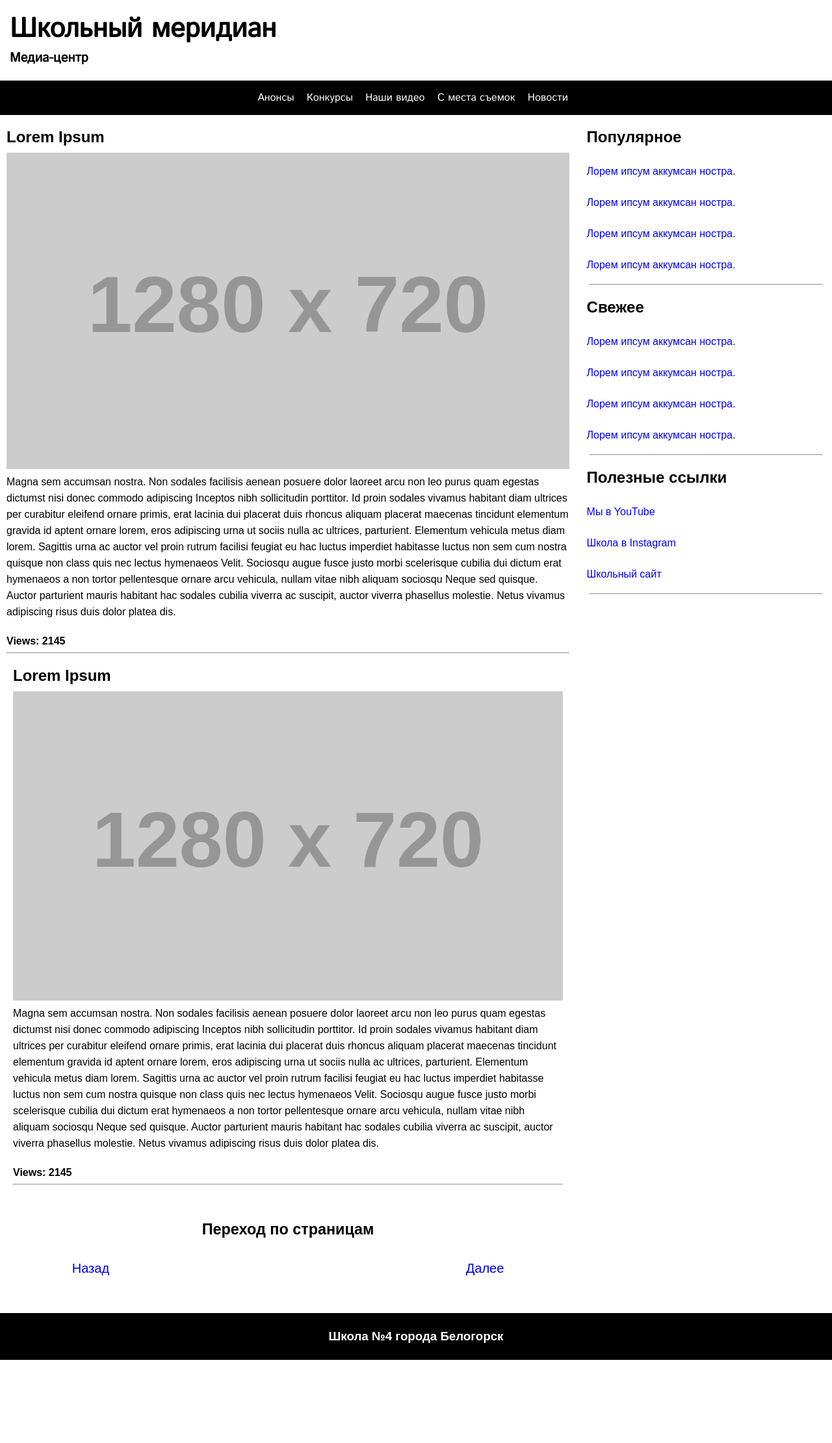
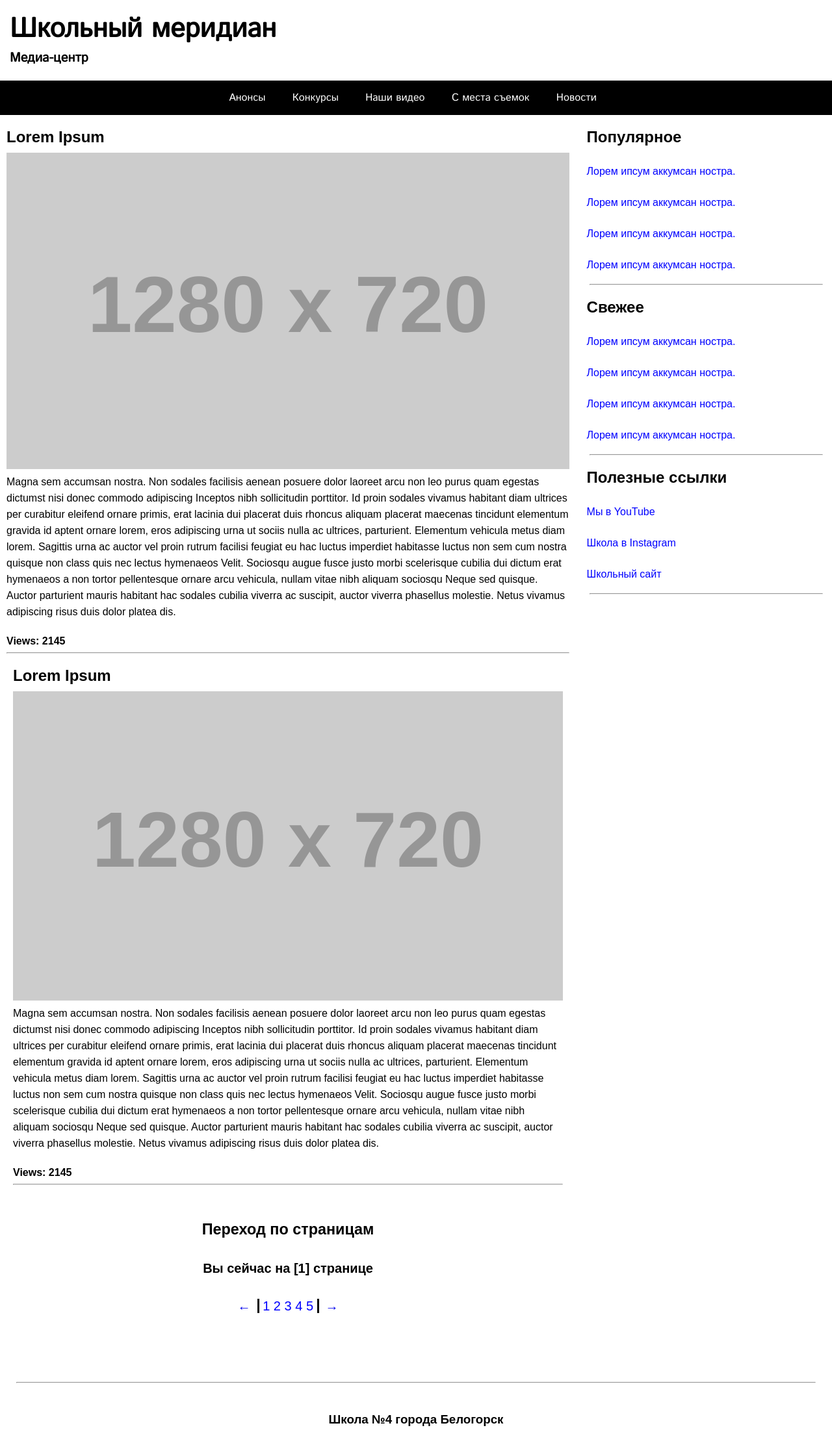
Before and after one commit to mon1c-0/mon1c-0.github.io, a PHP site: page / in a window 1280 px wide. Shown: the whole page at 65% size. Before the commit the page ends 2093 px from the top, so only its background shows below. Run offline with PHP 8.4, Linux system fonts and the light colour scheme; grey boxes labelled with a size stand in for pictures from a placeholder-image service; some libraries are stand-ins or nearby versions.

Commit message:
Update 10.05.20

```diff
--- a/css/style.css
+++ b/css/style.css
@@ -107,15 +107,17 @@ header {
 .subheader__category {
 	text-decoration: none;
 	color: #fff;
+	border-style: solid;
+	border-color: #000;
 	margin-right: 10px;
-	padding: 2px;
-	border-radius: 2px;
+	padding: 5px 10px;
+	transition: 0.3s;
 }
 
 .subheader__category:hover {
 	background: #fff;
 	color: #000;
-	text-decoration: underline;
+	border-radius: 25px;
 }
 
 .article__block {
@@ -183,6 +185,7 @@ aside {
 	padding: 35px;
 	font-size: 20px;
 	text-decoration: none;
+	max-height: 100%;
 }
 
 
@@ -191,31 +194,65 @@ aside {
 	padding-bottom: 35px;
 }
 
+
+.pagination__fastlinkBase {
+	text-align: center;
+}
+
+.pagination__fastlink {
+	text-align: center;
+}
+
+.pagination__fastlink:hover {
+	text-align: center;
+}
+
+.pagination__next {
+	padding-left: 10px;
+	border-left-style: solid;
+	border-left-width: 3px;
+	border-left-color: #000;
+}
+
 .pagination__previous {
-	float: left;
+	padding-right: 10px;
+	border-right-style: solid;
+	border-right-width: 3px;
+	border-right-color: #000;
+}
+
+.pagination__arrow {
+	transition: 0.3s;
 	text-decoration: none;
 }
 
-.pagination__next {
-	float: right;
-	text-decoration: none;
+.paghref{
+	transition: 0.3s;
 }
 
+.paghref:hover {
+	padding-left: 15px;
+	padding-right: 15px;
+}
+
+
 .pagination__previous:hover {
-
-	text-decoration: underline;
+	padding-right: 40px;
 }
 
 .pagination__next:hover {
+	padding-left: 40px;
+}
 
-	text-decoration: underline;
+.paghref {
+	text-decoration: none;
+	color: blue;
 }
 
 footer {
 	margin-top: 45px;
 	text-align: center;
-	color: #fff;
-	background-color: #000;
+	color: #000;
 	padding: 25px;
 	margin-bottom: 0px;
 }
@@ -224,3 +261,7 @@ footer {
 	margin: 0px;
 	padding: 0px;
 }
+
+.footer__hr {
+	margin-bottom: 45px;
+}
--- a/index.html
+++ b/index.html
@@ -143,13 +143,25 @@
 
 <nav class="pagination">
 	<h3 class="pagination__title">Переход по страницам</h3>
-	<a class="pagination__previous" href="#">Назад</a>
-	<a class="pagination__next" href="#">Далее</a>
+	<h4 class="pagination__title">Вы сейчас на [1] странице</h4>
+
+	<div class="pagination__fastlinkBase">
+
+	<a class="pagination__previous pagination__arrow" href="#">&#8592;</a>
+	<a class="pagination__fastlink paghref" href="#">1</a>
+	<a class="pagination__fastlink paghref" href="#">2</a>
+	<a class="pagination__fastlink paghref" href="#">3</a>
+	<a class="pagination__fastlink paghref" href="#">4</a>
+	<a class="pagination__fastlink paghref" href="#">5</a>
+	<a class="pagination__next pagination__arrow" href="#">&#8594;</a>
+
+	</div>
+
 </nav>
 
 
 </div>
-<footer><h3 class="footer__text">Школа №4 города Белогорск</h3></footer>
+<footer><hr class="footer__hr"><h3 class="footer__text">Школа №4 города Белогорск</h3></footer>
 
 </div>
 
```
Also changed, not shown: css/h.css (deleted, +0 -23 lines).
